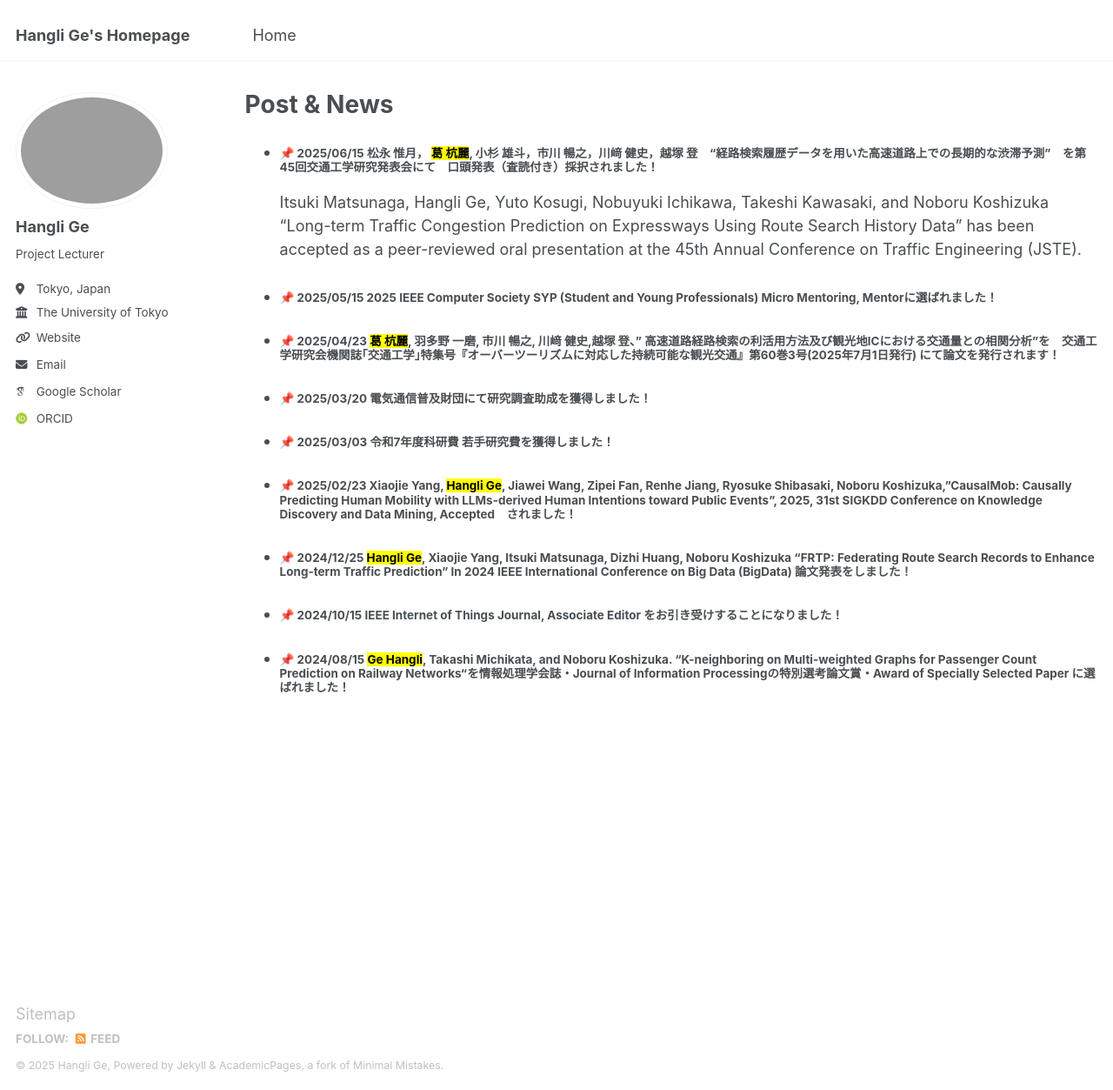
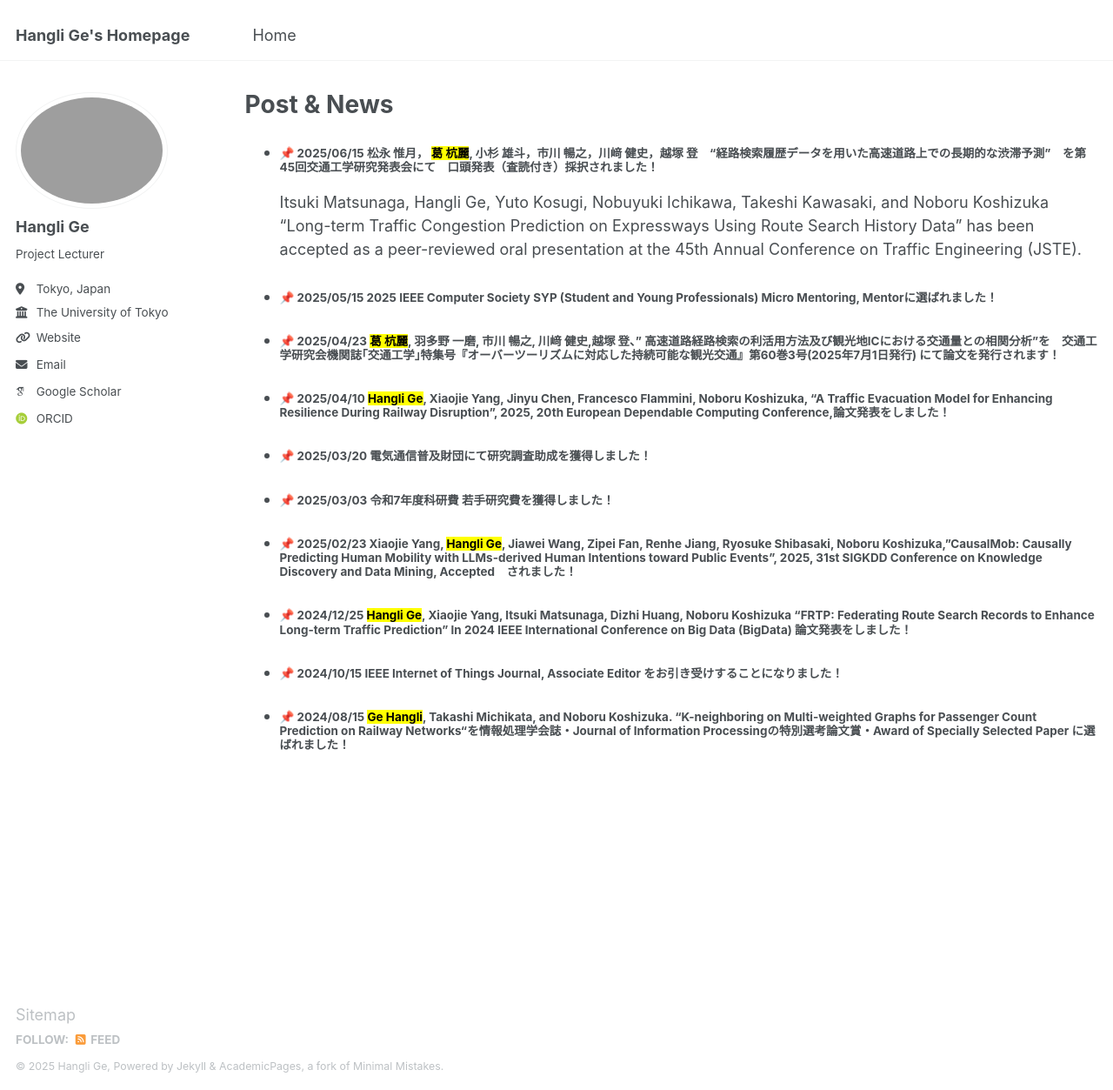
Before and after one commit to christie888/christie888.github.io, a Jekyll site: the page built from _pages/post.md, in a window 1280 px wide and 1253 px high. Shown: the whole window at 87% size. Built offline with Jekyll 4.4.1, drawn with Linux system fonts in a browser that asks for light colours; some web fonts are replaced.

Commit message:
Update post.md

```diff
--- a/_pages/post.md
+++ b/_pages/post.md
@@ -7,7 +7,8 @@ permalink: post/
 * #####  📌 2025/06/15 松永 惟月， <mark>葛 杭麗</mark>, 小杉 雄斗，市川 暢之，川﨑 健史，越塚 登　“経路検索履歴データを用いた高速道路上での長期的な渋滞予測”　を第45回交通工学研究発表会にて　口頭発表（査読付き）採択されました！
   Itsuki Matsunaga, Hangli Ge, Yuto Kosugi, Nobuyuki Ichikawa, Takeshi Kawasaki, and Noboru Koshizuka “Long-term Traffic Congestion Prediction on Expressways Using Route Search History Data" has been accepted as a peer-reviewed oral presentation at the 45th Annual Conference on Traffic Engineering (JSTE).
 * #####  📌	2025/05/15 2025 IEEE Computer Society SYP (Student and Young Professionals) Micro Mentoring, Mentorに選ばれました！
-* #####  📌 2025/04/23  <mark>葛 杭麗</mark>, 羽多野 一磨, 市川 暢之, 川﨑 健史,越塚 登、” 高速道路経路検索の利活用方法及び観光地ICにおける交通量との相関分析”を　交通工学研究会機関誌｢交通工学｣特集号『オーバーツーリズムに対応した持続可能な観光交通』第60巻3号(2025年7月1日発行) にて論文を発行されます！
+* #####  📌 2025/04/23 <mark>葛 杭麗</mark>, 羽多野 一磨, 市川 暢之, 川﨑 健史,越塚 登、” 高速道路経路検索の利活用方法及び観光地ICにおける交通量との相関分析”を　交通工学研究会機関誌｢交通工学｣特集号『オーバーツーリズムに対応した持続可能な観光交通』第60巻3号(2025年7月1日発行) にて論文を発行されます！
+* #####  📌 2025/04/10 <mark>Hangli Ge</mark>, Xiaojie Yang, Jinyu Chen, Francesco Flammini, Noboru Koshizuka, “A Traffic Evacuation Model for Enhancing Resilience During Railway Disruption”, 2025, 20th European Dependable Computing Conference,論文発表をしました！
 * #####  📌 2025/03/20 電気通信普及財団にて研究調査助成を獲得しました！
 * #####  📌 2025/03/03 令和7年度科研費 若手研究費を獲得しました！
 * #####  📌 2025/02/23 Xiaojie Yang,  <mark>Hangli Ge</mark>, Jiawei Wang, Zipei Fan, Renhe Jiang, Ryosuke Shibasaki, Noboru Koshizuka,”CausalMob: Causally Predicting Human Mobility with LLMs-derived Human Intentions toward Public Events”, 2025, 31st SIGKDD Conference on Knowledge Discovery and Data Mining, Accepted　されました！
```
